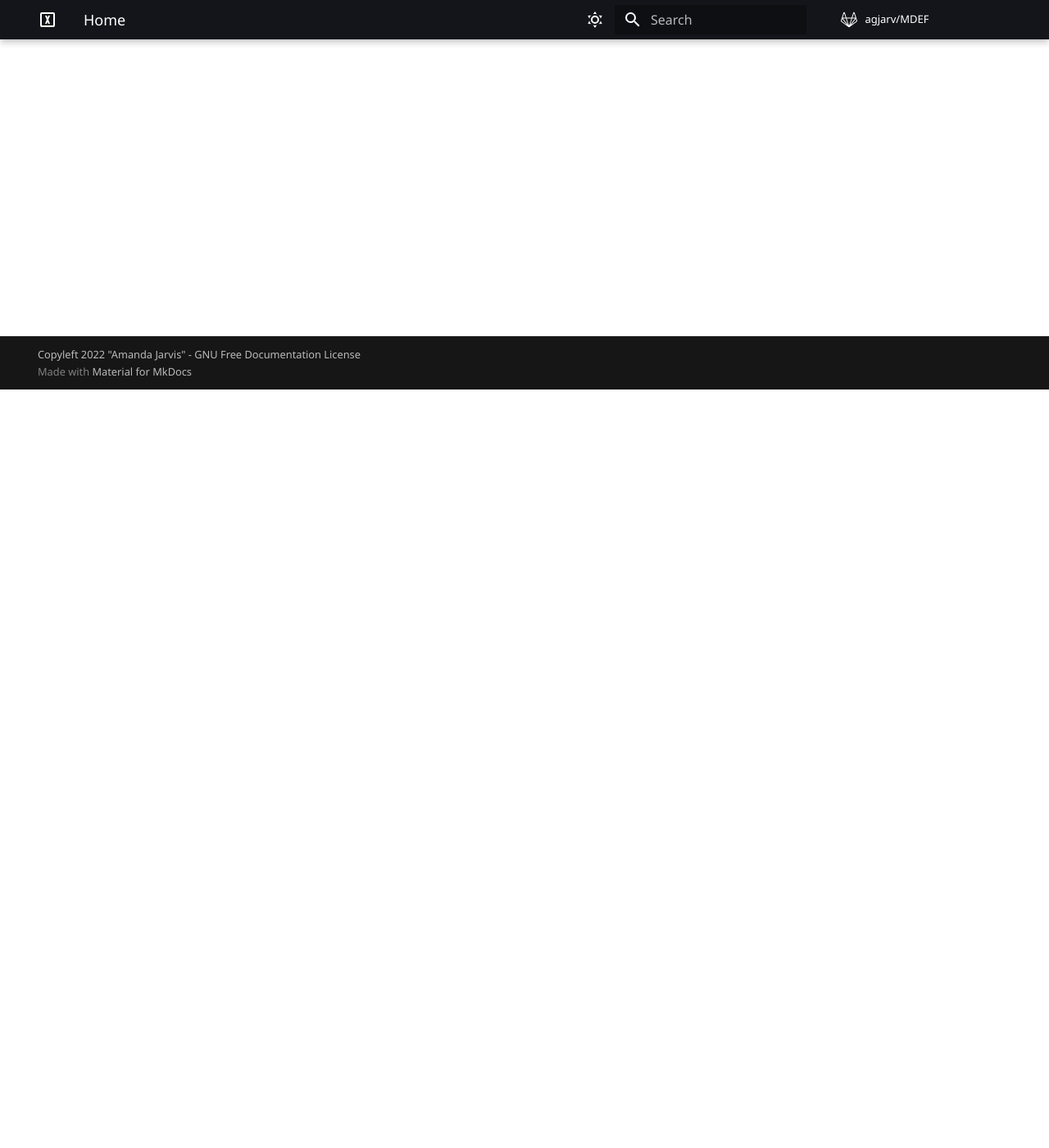
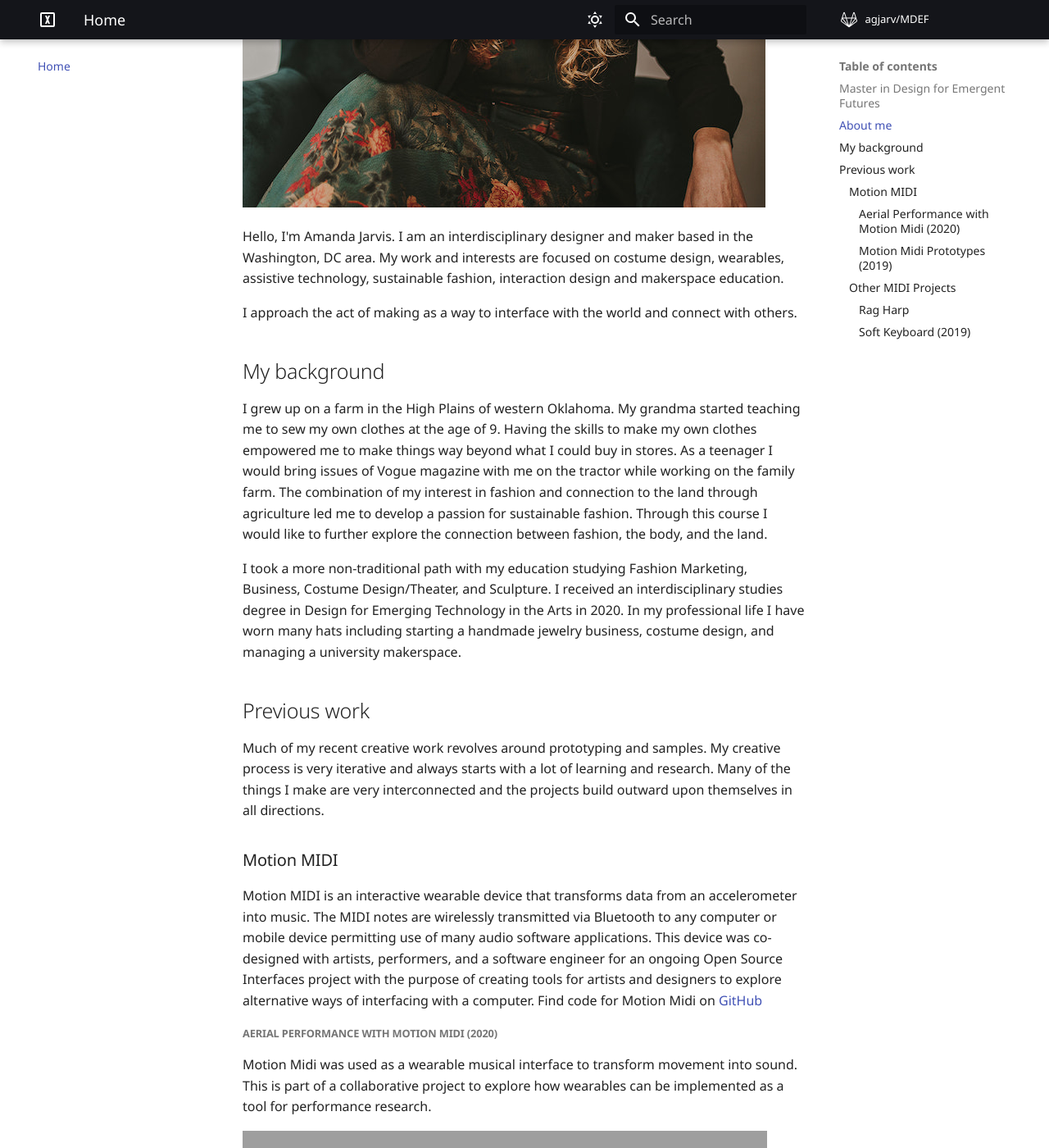
Before and after one commit to agjarv/MDEF, an MkDocs documentation site: the page built from docs/index.md, in a window 1280 px wide and 1400 px high, scrolled down 925 px. Shown: the whole window at 82% size. Built offline with MkDocs 1.6.1 and Material for MkDocs 9.7.7, drawn with Linux system fonts in a browser that asks for light colours; comment, search, counter and statistics services are not loaded; some of the changed text lies outside the part shown; grey boxes are pictures that could not be loaded.

Commit message:
added "about me"

```diff
--- a/docs/index.md
+++ b/docs/index.md
@@ -1,7 +1,60 @@
 # Welcome
 
-Welcome to my documentation website for my journey through the Master in Design for Emergent Futures program. I started this journey in October 2022. I was thrilled to move to Barcelona to create alongside 25 other amazing people. You can see the documentation websites for the rest of my co-hort on the [MDEF 2022-2023 Website] (https://fablabbcn.github.io/mdef-docs/academic_year_2022_23/students_websites/).
+Welcome to my documentation website for my journey through the Master in Design for Emergent Futures program. I started this journey in October 2022. I was thrilled to move to Barcelona to create alongside 25 other amazing people. You can see the documentation websites for the rest of my co-hort on the [MDEF 2022-2023 Website](https://fablabbcn.github.io/mdef-docs/academic_year_2022_23/students_websites/).
 
 ## Master in Design for Emergent Futures
 
- More about the program can be found on the [Master in Design for Emergent Futures site] (https://fablabbcn.org/education/master/master-in-design-for-emergent-futures).
+ More about the program can be found on the [Master in Design for Emergent Futures site](https://fablabbcn.org/education/master/master-in-design-for-emergent-futures).
+
+
+## About me
+
+![Profile Image](images/640-0-Blog-Profile-Image.jpeg)
+
+Hello, I'm Amanda Jarvis. I am an interdisciplinary designer and maker based in the Washington, DC area. My work and interests are focused on costume design, wearables, assistive technology, sustainable fashion, interaction design and makerspace education.
+
+I approach the act of making as a way to interface with the world and connect with others.
+
+
+## My background
+
+I grew up on a farm in the High Plains of western Oklahoma. My grandma started teaching me to sew my own clothes at the age of 9. Having the skills to make my own clothes empowered me to make things way beyond what I could buy in stores. As a teenager I would bring issues of Vogue magazine with me on the tractor while working on the family farm. The combination of my interest in fashion and connection to the land through agriculture led me to develop a passion for sustainable fashion. Through this course I would like to further explore the connection between fashion, the body, and the land.
+
+I took a more non-traditional path with my education studying Fashion Marketing, Business, Costume Design/Theater, and Sculpture. I received an interdisciplinary studies degree in Design for Emerging Technology in the Arts in 2020. In my professional life I have worn many hats including starting a handmade jewelry business, costume design, and managing a university makerspace.
+
+
+## Previous work
+
+Much of my recent creative work revolves around prototyping and samples. My creative process is very iterative and always starts with a lot of learning and research. Many of the things I make are very interconnected and the projects build outward upon themselves in all directions.
+
+
+### Motion MIDI
+Motion MIDI is an interactive wearable device that transforms data from an accelerometer into music. The MIDI notes are wirelessly transmitted via Bluetooth to any computer or mobile device permitting use of many audio software applications. This device was co-designed with artists, performers, and a software engineer for an ongoing Open Source Interfaces project with the purpose of creating tools for artists and designers to explore alternative ways of interfacing with a computer. Find code for Motion Midi on [GitHub](https://github.com/jarvisb1/ble_midi_9dof)
+
+##### Aerial Performance with Motion Midi (2020)
+Motion Midi was used as a wearable musical interface to transform movement into sound. This is part of a collaborative project to explore how wearables can be implemented as a tool for performance research.
+
+<iframe src="https://player.vimeo.com/video/445331719?h=25338609fb" width="640" height="360" frameborder="0" allow="autoplay; fullscreen; picture-in-picture" allowfullscreen></iframe>
+<p><a href="https://vimeo.com/445331719">Aerial Midi Music Performance</a> from <a href="https://vimeo.com/buffalobranded">Buffalo Branded</a> on <a href="https://vimeo.com">Vimeo</a>.</p>
+
+##### Motion Midi Prototypes (2019)
+Motion MIDI devices developed in collaboration with GMU Media Arts faculty to be used as an interface with Max MSP for student projects.
+
+<iframe src="https://player.vimeo.com/video/383836547?h=5ba729dffd" width="640" height="1138" frameborder="0" allow="autoplay; fullscreen; picture-in-picture" allowfullscreen></iframe>
+<p><a href="https://vimeo.com/383836547">Motion MIDI Prototypes</a> from <a href="https://vimeo.com/user107341955">Amanda Jarvis</a> on <a href="https://vimeo.com">Vimeo</a>.</p>
+
+
+### Other MIDI Projects
+
+#### Rag Harp
+Made from upcycled t-shirts, conductive fibers, running on Adafruit Feather Bluetooth. A work in progress made in collaboration with several amazing people and has gone through many iterations including a miniature prototype. Find code on [GitHub](https://github.com/jarvisb1/rag_harp) to build your very own RagHarp. Turn some rags into a musical instrument. ;-)
+
+<iframe src="https://player.vimeo.com/video/613841587?h=87a7e3fbeb" width="640" height="360" frameborder="0" allow="autoplay; fullscreen; picture-in-picture" allowfullscreen></iframe>
+<p><a href="https://vimeo.com/613841587">Rag Harp in Park</a> from <a href="https://vimeo.com/user107341955">Amanda Jarvis</a> on <a href="https://vimeo.com">Vimeo</a>.</p>
+
+![Miniature Rag Harp Prototype](images/Mini Rag Harp.png)
+
+#### Soft Keyboard (2019)
+Capacitive touch keyboard made with snapable components developed at a teaching tool for soft circuits workshops. Made from 3D printed components, gold leaf, conductive materials, and felt.
+
+![Soft Keyboard](images/Soft Keyboard.png)
```
Also changed, not shown: docs/images/640-0-Blog-Profile-Image.jpeg (added), docs/images/Mini Rag Harp.png (added), docs/images/Soft Keyboard.png (added), 2 other files.
